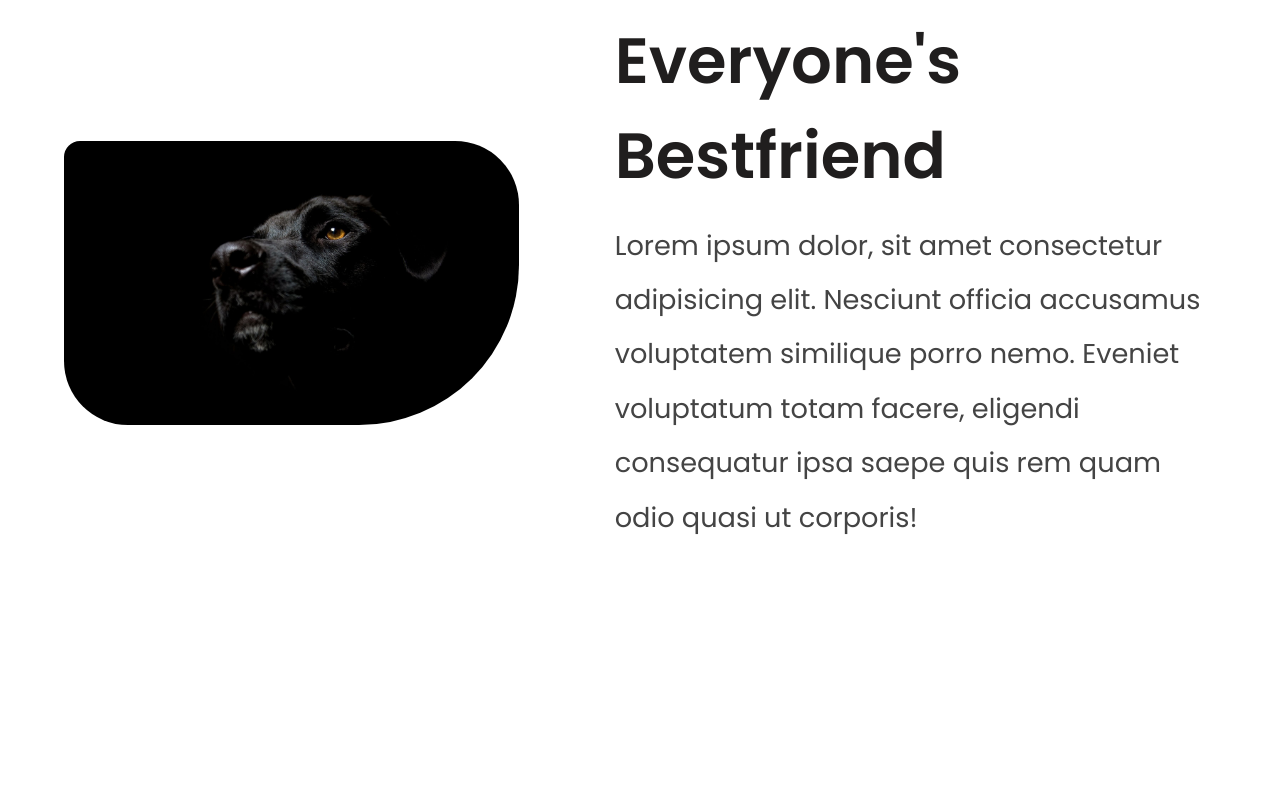
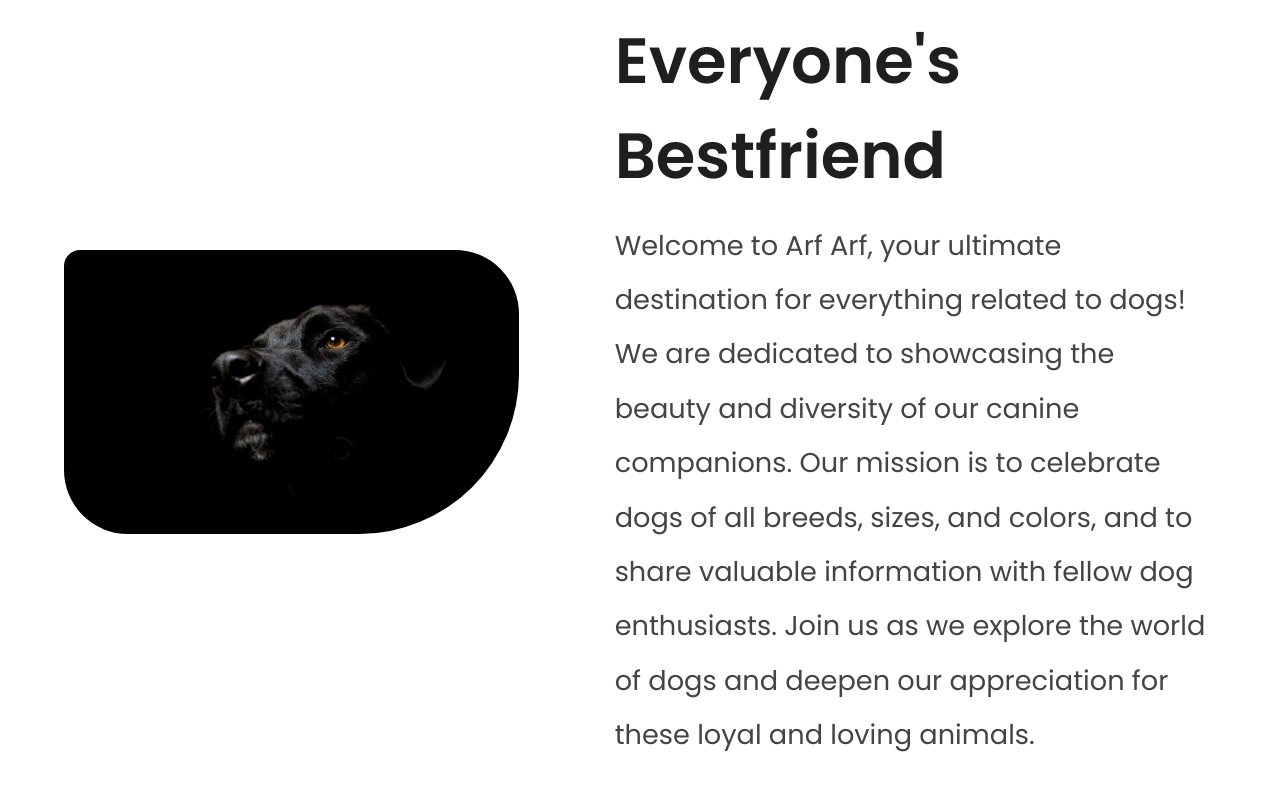
Before and after one commit to AlvarezJohn1/My-Projects, a plain HTML site: page Dog/index.html in a window 1280 px wide. Shown: the part 2226-3017 px from the top of the page. Before the commit the page ends 2803 px from the top, so only its background shows below. Drawn offline with Linux system fonts and the light colour scheme.

Commit message:
index.html

```diff
--- a/Dog/index.html
+++ b/Dog/index.html
@@ -65,9 +65,11 @@
                 <h3 class="title">
                     Everyone's Bestfriend
                 </h3>
-                <p>Lorem ipsum dolor, sit amet consectetur adipisicing elit.
-                    Nesciunt officia accusamus voluptatem similique porro nemo. Eveniet voluptatum totam facere,
-                    eligendi consequatur ipsa saepe quis rem quam odio quasi ut corporis!</p>
+                <p>Welcome to Arf Arf, your ultimate destination for everything related to dogs!
+                    We are dedicated to showcasing the beauty and diversity of our canine companions.
+                    Our mission is to celebrate dogs of all breeds, sizes, and colors, and to share valuable
+                    information with fellow dog enthusiasts. Join us as we explore the world of dogs and deepen our
+                    appreciation for these loyal and loving animals.</p>
 
             </div>
         </div>
```
